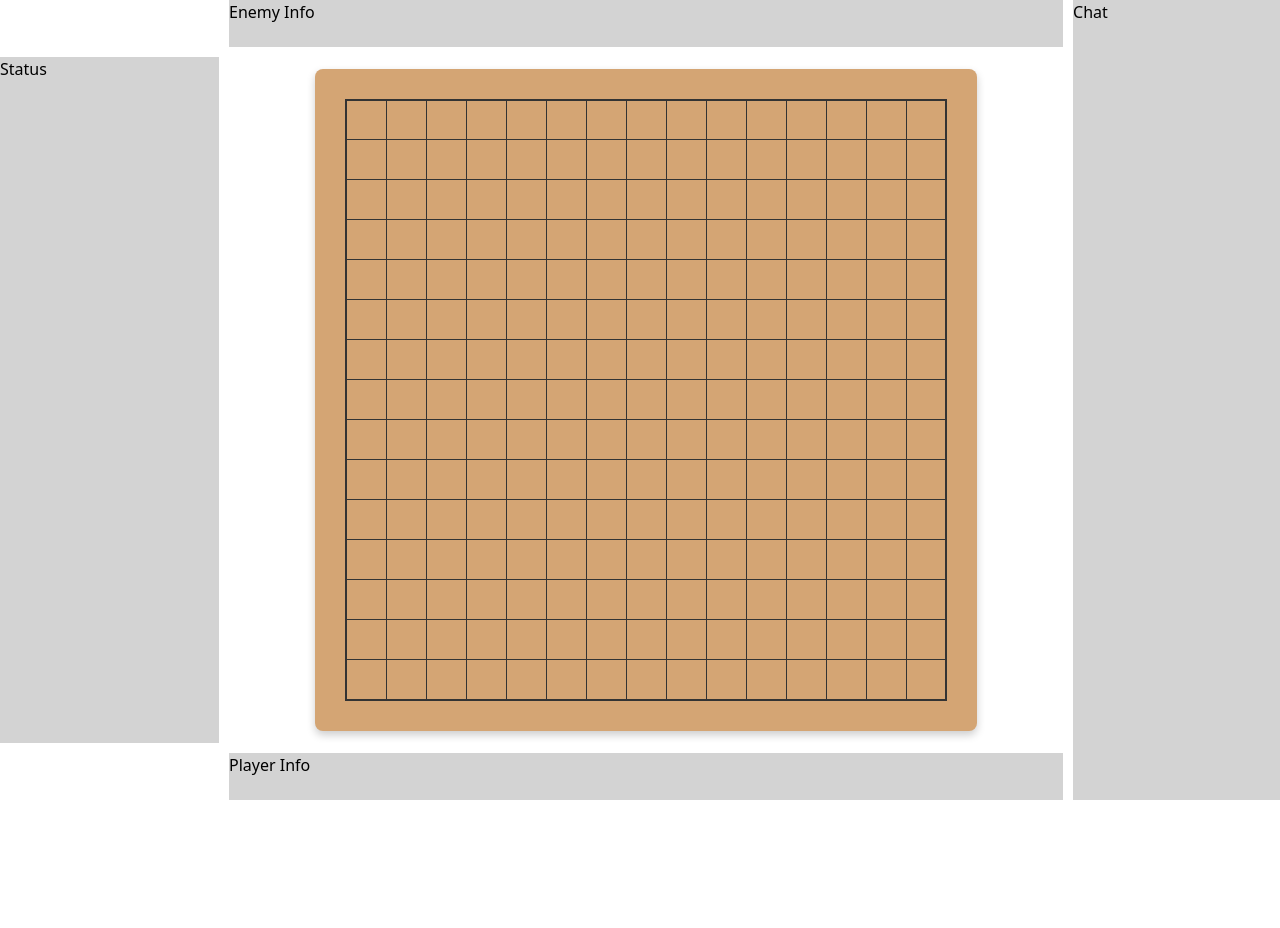
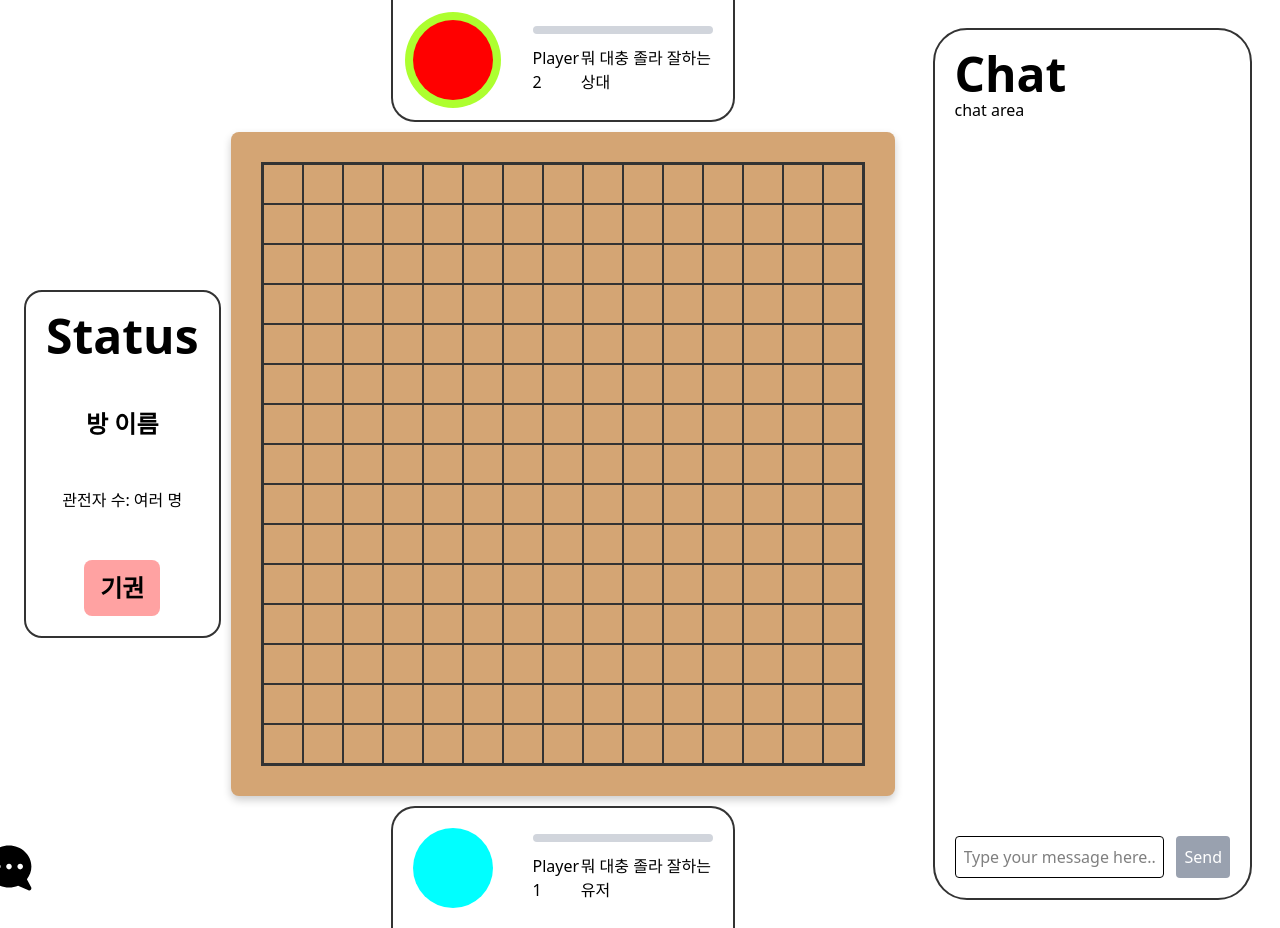
Before and after one commit to answjddns08/GamingHerb, a Vue app in the folder Frontend/: page /gameTest in a window 1280 px wide. Before the commit the page ends 800 px from the top, so only its background shows below. Built offline with nearby package versions, Linux system fonts and the light colour scheme.

Commit message:
레이아웃 다듬음(로직 구성할 차례)

```diff
--- a/Frontend/src/games/GomokuGame/GomokuGame.vue
+++ b/Frontend/src/games/GomokuGame/GomokuGame.vue
@@ -1,39 +1,104 @@
 <template>
   <main class="layout">
     <div class="status-container">
-      <h2>Status</h2>
-      <!-- Status content goes here -->
+      <h1 class="text-5xl font-bold">Status</h1>
+      <h1 class="text-2xl font-bold">방 이름</h1>
+      <h3>관전자 수: 여러 명</h3>
+      <button
+        class="mt-auto p-3 w-1/2 rounded-lg bg-red-300 text-2xl font-bold transition-all hover:bg-red-400"
+      >
+        기권
+      </button>
     </div>
     <div class="enemy-info">
-      <h2>Enemy Info</h2>
-      <!-- Enemy info content goes here -->
+      <!-- userIcon -->
+      <div class="enemyIcon" :class="{ active: !isMyTurn }"></div>
+
+      <div class="flex flex-col gap-3 flex-1">
+        <!--time bar -->
+        <div class="bg-gray-300 rounded-lg w-auto h-2"></div>
+
+        <div class="flex justify-between">
+          <span>Player 2</span>
+          <span>뭐 대충 졸라 잘하는 상대</span>
+        </div>
+      </div>
     </div>
     <div class="board">
       <div class="board-container">
-        <tbody class="display">
-          <tr v-for="row in 15" :key="row">
-            <td v-for="col in 15" :key="col"></td>
-          </tr>
-        </tbody>
-        <tbody class="interaction">
-          <tr v-for="row in 16" :key="`interaction-row-${row}`">
-            <td v-for="col in 16" :key="`interaction-col-${col}`" class="cell"></td>
-          </tr>
-        </tbody>
+        <div class="display">
+          <div v-for="row in 15" :key="row" class="grid-row">
+            <div v-for="col in 15" :key="col" class="grid-cell"></div>
+          </div>
+        </div>
+        <div class="interaction">
+          <div v-for="row in 16" :key="`interaction-row-${row}`" class="interaction-row">
+            <div v-for="col in 16" :key="`interaction-col-${col}`" class="cell"></div>
+          </div>
+        </div>
       </div>
     </div>
     <div class="player-info">
-      <h2>Player Info</h2>
-      <!-- Player info content goes here -->
+      <!-- userIcon -->
+      <div class="playerIcon" :class="{ active: isMyTurn }"></div>
+
+      <div class="flex flex-col gap-3 flex-1">
+        <!--time bar -->
+        <div class="bg-gray-300 rounded-lg w-auto h-2"></div>
+
+        <div class="flex justify-between">
+          <span>Player 1</span>
+          <span>뭐 대충 졸라 잘하는 유저</span>
+        </div>
+      </div>
+
+      <div class="player-comment">
+        <svg xmlns="http://www.w3.org/2000/svg" viewBox="0 0 640 640">
+          <path
+            d="M320 544C461.4 544 576 436.5 576 304C576 171.5 461.4 64 320 64C178.6 64 64 171.5 64 304C64 358.3 83.2 408.3 115.6 448.5L66.8 540.8C62 549.8 63.5 560.8 70.4 568.3C77.3 575.8 88.2 578.1 97.5 574.1L215.9 523.4C247.7 536.6 282.9 544 320 544zM192 272C209.7 272 224 286.3 224 304C224 321.7 209.7 336 192 336C174.3 336 160 321.7 160 304C160 286.3 174.3 272 192 272zM320 272C337.7 272 352 286.3 352 304C352 321.7 337.7 336 320 336C302.3 336 288 321.7 288 304C288 286.3 302.3 272 320 272zM416 304C416 286.3 430.3 272 448 272C465.7 272 480 286.3 480 304C480 321.7 465.7 336 448 336C430.3 336 416 321.7 416 304z"
+          />
+        </svg>
+      </div>
     </div>
     <div class="chat-container">
-      <h2>Chat</h2>
-      <!-- Chat content goes here -->
+      <h1 class="text-5xl font-bold">Chat</h1>
+      <div>chat area</div>
+      <div class="mt-auto">
+        <form class="flex gap-3" @submit.prevent="SendMessage">
+          <input
+            type="text"
+            placeholder="Type your message here..."
+            class="w-full p-2 border rounded"
+            v-model="message"
+          />
+          <button
+            type="submit"
+            :disabled="!message"
+            class="bg-blue-500 text-white p-2 rounded disabled:bg-gray-400"
+            @click="SendMessage"
+          >
+            Send
+          </button>
+        </form>
+      </div>
     </div>
   </main>
 </template>
 
-<script setup></script>
+<script setup>
+import { ref } from "vue";
+
+const message = ref("");
+
+const isMyTurn = ref(false);
+
+function SendMessage() {
+  console.log("message send: ", message.value);
+  message.value = "";
+
+  isMyTurn.value = !isMyTurn.value; // Toggle turn for demonstration
+}
+</script>
 
 <style scoped>
 .layout {
@@ -44,6 +109,9 @@
 
   gap: 10px;
 
+  grid-template-columns: 1fr 3fr 2fr;
+  grid-template-rows: auto 1fr auto;
+
   grid-template-areas:
     ". enemy-info chat"
     "status gomoku chat"
@@ -52,24 +120,129 @@
 
 .status-container {
   grid-area: status;
-  background-color: lightgray;
+
+  display: flex;
+  flex-direction: column;
+
+  align-items: center;
+
+  padding: 1.25rem;
+
+  gap: 3rem;
+
+  margin-top: auto;
+  margin-bottom: auto;
+
+  margin-left: 1.5rem;
+
+  border: 2px solid #333;
+  border-radius: 1.125rem;
 }
 
 .enemy-info {
   grid-area: enemy-info;
 
-  background-color: lightgray;
+  display: flex;
+
+  align-items: center;
+  justify-content: space-between;
+
+  margin-left: 10rem;
+  margin-right: 10rem;
+
+  border-bottom: 2px solid #333;
+  border-left: 2px solid #333;
+  border-right: 2px solid #333;
+
+  border-radius: 0 0 1.5rem 1.5rem;
+
+  gap: 2.5rem;
+
+  padding: 1.25rem;
+}
+
+.enemyIcon {
+  background-color: red;
+
+  border-radius: 50%;
+
+  width: 5rem;
+  height: 5rem;
+
+  transition: all 0.3s ease;
+}
+
+.enemyIcon.active {
+  box-shadow: 0 0 0 0.5rem greenyellow;
 }
 
 .player-info {
   grid-area: player-info;
 
-  background-color: lightgray;
+  position: relative;
+
+  display: flex;
+
+  align-items: center;
+  justify-content: space-between;
+
+  margin-left: 10rem;
+  margin-right: 10rem;
+
+  border-top: 2px solid #333;
+  border-left: 2px solid #333;
+  border-right: 2px solid #333;
+
+  border-radius: 1.5rem 1.5rem 0 0;
+
+  gap: 2.5rem;
+
+  padding: 1.25rem;
+}
+
+.playerIcon {
+  background-color: aqua;
+
+  border-radius: 50%;
+
+  width: 5rem;
+  height: 5rem;
+
+  transition: all 0.3s ease;
+}
+
+.playerIcon.active {
+  box-shadow: 0 0 0 0.5rem greenyellow;
+}
+
+.player-comment {
+  position: absolute;
+
+  transform: scaleX(-1);
+
+  right: 43.5rem;
+
+  width: 3.5rem;
+
+  transition: all 0.3s ease;
+}
+
+.player-comment:hover {
+  transform: scale(1.2);
 }
 
 .chat-container {
   grid-area: chat;
-  background-color: lightgray;
+
+  display: flex;
+  flex-direction: column;
+
+  padding: 1.25rem;
+
+  border: 2px solid #333;
+  border-radius: 2.125rem;
+
+  margin: 1.75rem;
 }
 
 .board {
@@ -94,16 +267,21 @@
 
 .display {
   border: 2px solid #333;
+  display: flex;
+  flex-direction: column;
 }
 
-.display td {
+.grid-row {
+  display: flex;
+}
+
+.grid-cell {
   width: 40px;
   height: 40px;
-
   border: 1px solid #333;
-
-  text-align: center;
-  vertical-align: middle;
+  display: flex;
+  align-items: center;
+  justify-content: center;
 }
 
 .interaction {
@@ -112,18 +290,24 @@
   left: 0%;
   width: 100%;
   height: 100%;
+  padding: 10px;
+  display: flex;
+  flex-direction: column;
+}
 
-  padding: 10px;
+.interaction-row {
+  display: flex;
+
+  justify-content: center;
 }
 
 .cell {
   width: 40px;
   height: 40px;
-  text-align: center;
-  vertical-align: middle;
-
+  display: flex;
+  align-items: center;
+  justify-content: center;
   border-radius: 50%;
-
   cursor: pointer;
 }
 
```
